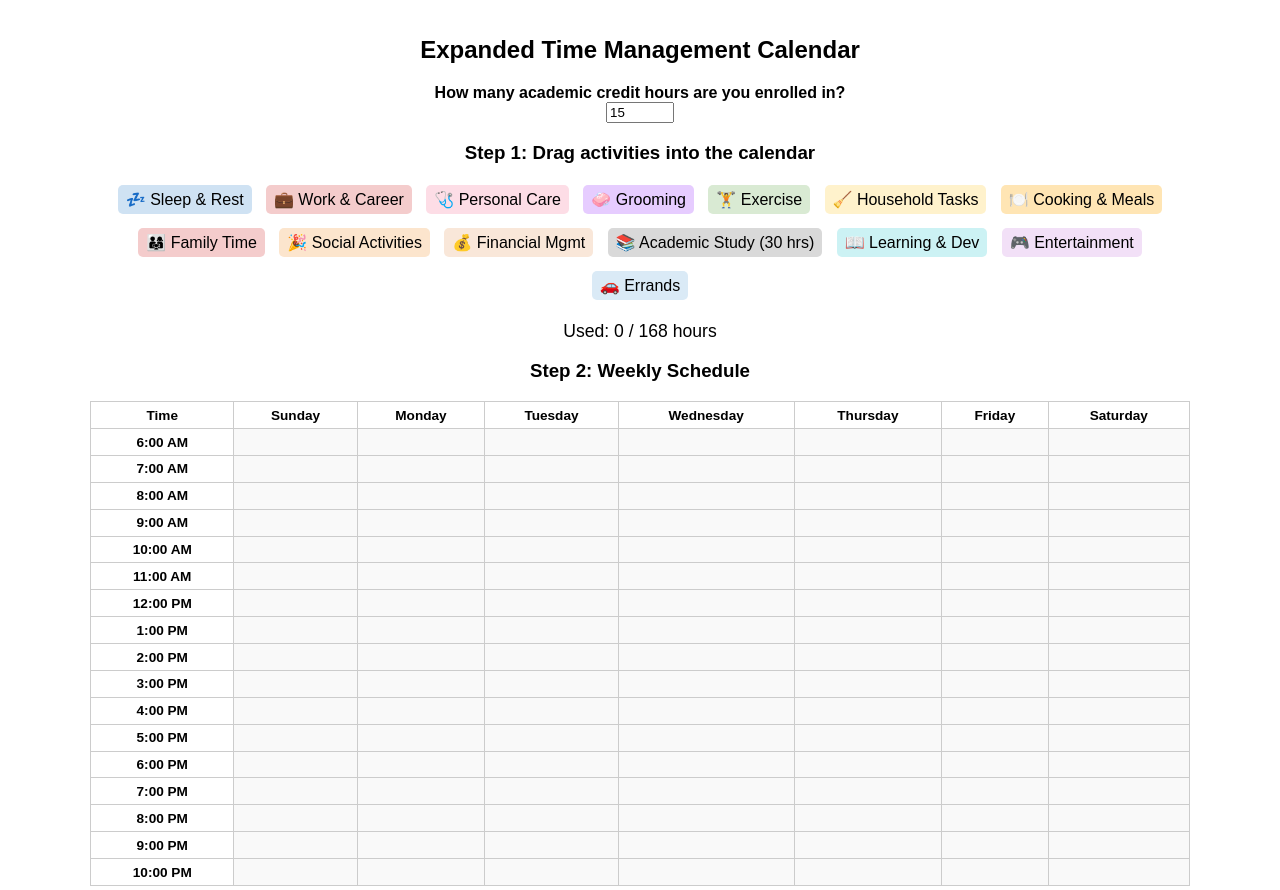
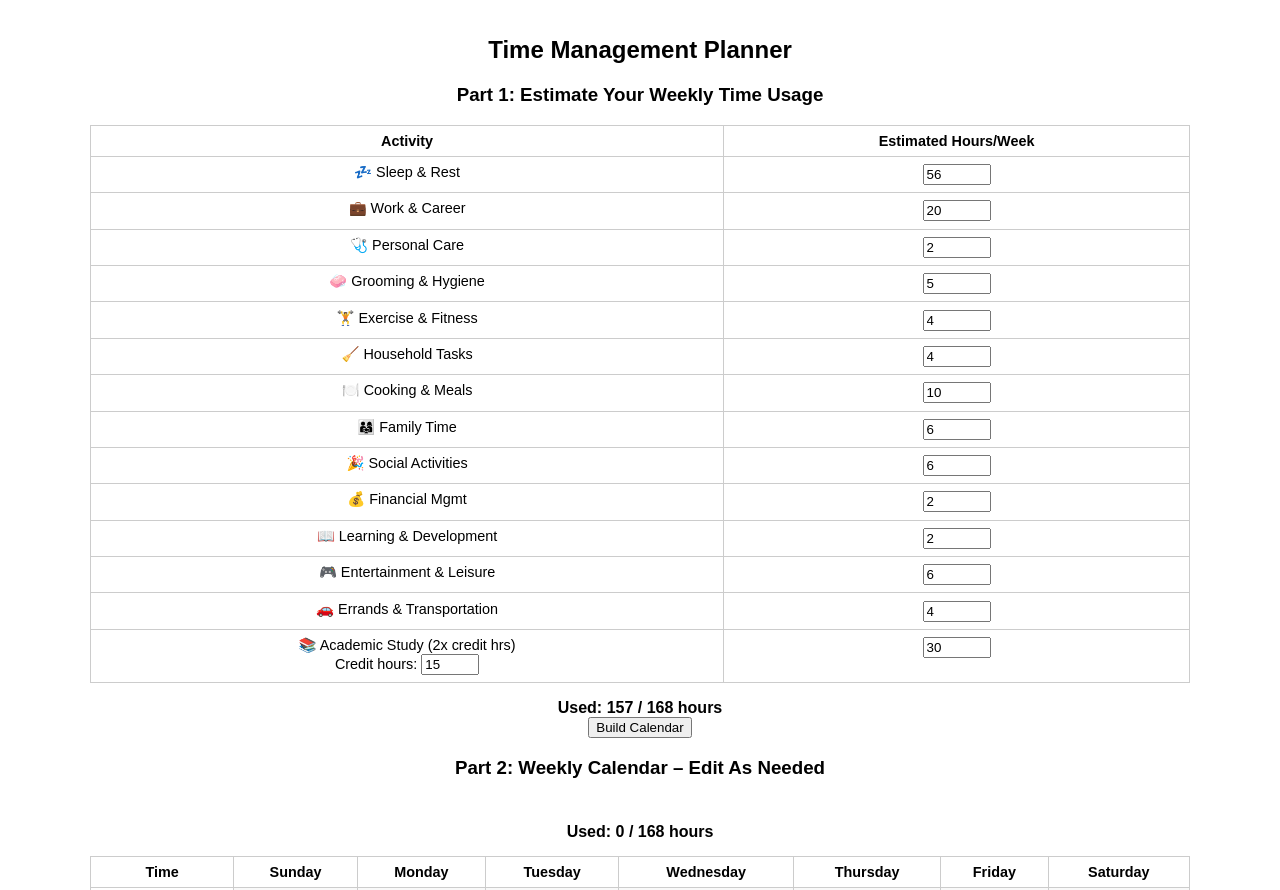
Before and after one commit to WSCC-InstructionalDesign/studenttimemanagementplanner, a plain HTML site: page index.html in a window 1280 px wide. Shown: the top 890 px of the page. Drawn offline with Linux system fonts and the light colour scheme.

Commit message:
Add files via upload

```diff
--- a/index.html
+++ b/index.html
@@ -2,67 +2,68 @@
 <html lang="en">
 <head>
   <meta charset="UTF-8" />
-  <title>Expanded Time Management Planner</title>
+  <title>2-Part Time Management Planner</title>
   <style>
     body { font-family: Arial, sans-serif; max-width: 1100px; margin: auto; padding: 1em; }
     h2, h3 { text-align: center; }
-    label { font-weight: bold; display: block; margin-top: 1em; }
-    table { width: 100%; border-collapse: collapse; margin-top: 1em; font-size: 0.85em; }
-    th, td { border: 1px solid #ccc; padding: 0.4em; text-align: center; vertical-align: top; min-height: 3em; }
-    td.dropzone { background-color: #f9f9f9; }
-    td.dropzone.over { background-color: #d0e0ff; }
-    .legend td { padding: 0.3em 0.5em; }
+    table { width: 100%; border-collapse: collapse; margin-top: 1em; font-size: 0.9em; }
+    th, td { border: 1px solid #ccc; padding: 0.5em; text-align: center; vertical-align: top; }
+    input[type=number] { width: 60px; }
+    .dropzone { background: #f9f9f9; min-height: 3em; }
+    .dropzone.over { background: #d0e0ff; }
+    .activity { padding: 0.3em 0.6em; margin: 0.2em; border-radius: 4px; cursor: grab; display: inline-block; white-space: nowrap; }
+    .legend td, .drag-area { padding: 0.3em 0.5em; }
+    .counter, .warning { text-align: center; margin-top: 1em; font-weight: bold; }
+    .warning { color: red; }
 
-    .activity { padding: 0.3em 0.5em; margin: 0.2em; border-radius: 5px; cursor: grab; display: inline-block; white-space: nowrap; }
+    /* Color codes */
+    .Sleep { background: #cfe2f3; } .Work { background: #f4cccc; } .Personal { background: #fddde6; }
+    .Grooming { background: #e6ccff; } .Fitness { background: #d9ead3; } .Household { background: #fff2cc; }
+    .Meals { background: #ffe5b4; } .Family { background: #f4cccc; } .Social { background: #fce5cd; }
+    .Finance { background: #f9e7d9; } .Academic { background: #d9d9d9; } .Learning { background: #ccf2f4; }
+    .Leisure { background: #f2e0f7; } .Errands { background: #daeaf6; }
 
-    /* Color-coded classes */
-    .Sleep { background-color: #cfe2f3; }        .Work { background-color: #f4cccc; }
-    .Personal { background-color: #fddde6; }     .Grooming { background-color: #e6ccff; }
-    .Fitness { background-color: #d9ead3; }      .Household { background-color: #fff2cc; }
-    .Meals { background-color: #ffe5b4; }        .Family { background-color: #f4cccc; }
-    .Social { background-color: #fce5cd; }       .Finance { background-color: #f9e7d9; }
-    .Academic { background-color: #d9d9d9; }     .Learning { background-color: #ccf2f4; }
-    .Leisure { background-color: #f2e0f7; }      .Errands { background-color: #daeaf6; }
-
-    .drag-area { display: flex; flex-wrap: wrap; gap: 0.5em; justify-content: center; margin-bottom: 1em; }
-    .counter { font-size: 1.1em; text-align: center; margin-top: 1em; }
-    .warning { color: red; font-weight: bold; }
+    .drag-area { display: flex; flex-wrap: wrap; gap: 0.4em; justify-content: center; margin-top: 1em; }
   </style>
 </head>
 <body>
 
-<h2>Expanded Time Management Calendar</h2>
+<h2>Time Management Planner</h2>
 
-<!-- Academic Credit Hour Prompt -->
-<div style="text-align:center;">
-  <label>How many academic credit hours are you enrolled in?</label>
-  <input type="number" id="credits" value="15" style="width:60px;" onchange="updateAcademicBlock()" />
-</div>
+<!-- PART 1: TIME ESTIMATES -->
+<h3>Part 1: Estimate Your Weekly Time Usage</h3>
+<form id="timeForm">
+  <table>
+    <tr><th>Activity</th><th>Estimated Hours/Week</th></tr>
+    <tr><td>💤 Sleep & Rest</td><td><input type="number" name="Sleep" value="56" /></td></tr>
+    <tr><td>💼 Work & Career</td><td><input type="number" name="Work" value="20" /></td></tr>
+    <tr><td>🩺 Personal Care</td><td><input type="number" name="Personal" value="2" /></td></tr>
+    <tr><td>🧼 Grooming & Hygiene</td><td><input type="number" name="Grooming" value="5" /></td></tr>
+    <tr><td>🏋️ Exercise & Fitness</td><td><input type="number" name="Fitness" value="4" /></td></tr>
+    <tr><td>🧹 Household Tasks</td><td><input type="number" name="Household" value="4" /></td></tr>
+    <tr><td>🍽️ Cooking & Meals</td><td><input type="number" name="Meals" value="10" /></td></tr>
+    <tr><td>👨‍👩‍👧 Family Time</td><td><input type="number" name="Family" value="6" /></td></tr>
+    <tr><td>🎉 Social Activities</td><td><input type="number" name="Social" value="6" /></td></tr>
+    <tr><td>💰 Financial Mgmt</td><td><input type="number" name="Finance" value="2" /></td></tr>
+    <tr><td>📖 Learning & Development</td><td><input type="number" name="Learning" value="2" /></td></tr>
+    <tr><td>🎮 Entertainment & Leisure</td><td><input type="number" name="Leisure" value="6" /></td></tr>
+    <tr><td>🚗 Errands & Transportation</td><td><input type="number" name="Errands" value="4" /></td></tr>
+    <tr><td>📚 Academic Study (2x credit hrs)<br>
+      Credit hours: <input type="number" id="credits" value="15" style="width:50px;" onchange="calcStudyHours()" /></td>
+      <td><input type="number" name="Academic" id="Academic" readonly /></td></tr>
+  </table>
+  <div class="counter" id="totalHours">Used: 0 / 168 hours</div>
+  <div class="warning" id="overHours" style="display:none;">⚠️ Over 168 hours! Adjust your inputs.</div>
+  <div style="text-align:center;"><button type="button" onclick="buildFromInputs()">Build Calendar</button></div>
+</form>
 
-<h3>Step 1: Drag activities into the calendar</h3>
+<!-- PART 2: DRAGGABLE CALENDAR -->
+<h3>Part 2: Weekly Calendar – Edit As Needed</h3>
+<div class="drag-area" id="dragArea"></div>
 
-<div class="drag-area" aria-label="Activity blocks">
-  <div class="activity Sleep" draggable="true" data-type="Sleep">💤 Sleep & Rest</div>
-  <div class="activity Work" draggable="true" data-type="Work">💼 Work & Career</div>
-  <div class="activity Personal" draggable="true" data-type="Personal">🩺 Personal Care</div>
-  <div class="activity Grooming" draggable="true" data-type="Grooming">🧼 Grooming</div>
-  <div class="activity Fitness" draggable="true" data-type="Fitness">🏋️ Exercise</div>
-  <div class="activity Household" draggable="true" data-type="Household">🧹 Household Tasks</div>
-  <div class="activity Meals" draggable="true" data-type="Meals">🍽️ Cooking & Meals</div>
-  <div class="activity Family" draggable="true" data-type="Family">👨‍👩‍👧 Family Time</div>
-  <div class="activity Social" draggable="true" data-type="Social">🎉 Social Activities</div>
-  <div class="activity Finance" draggable="true" data-type="Finance">💰 Financial Mgmt</div>
-  <div class="activity Academic" draggable="true" data-type="Academic" id="academicBlock">📚 Academic Study (30 hrs)</div>
-  <div class="activity Learning" draggable="true" data-type="Learning">📖 Learning & Dev</div>
-  <div class="activity Leisure" draggable="true" data-type="Leisure">🎮 Entertainment</div>
-  <div class="activity Errands" draggable="true" data-type="Errands">🚗 Errands</div>
-</div>
+<div class="counter" id="calendarHours">Used: 0 / 168 hours</div>
+<div class="warning" id="calendarWarning" style="display:none;">⚠️ You've exceeded 168 hours!</div>
 
-<div class="counter" id="hourCounter">Used: 0 / 168 hours</div>
-<div class="counter warning" id="warningMsg" style="display:none;">⚠️ You’ve exceeded 168 hours!</div>
-
-<!-- Calendar Grid -->
-<h3>Step 2: Weekly Schedule</h3>
 <table>
   <thead>
     <tr>
@@ -75,64 +76,91 @@
 </table>
 
 <script>
-const times = Array.from({ length: 17 }, (_, i) => {
+const categories = {
+  Sleep: "💤", Work: "💼", Personal: "🩺", Grooming: "🧼", Fitness: "🏋️",
+  Household: "🧹", Meals: "🍽️", Family: "👨‍👩‍👧", Social: "🎉", Finance: "💰",
+  Academic: "📚", Learning: "📖", Leisure: "🎮", Errands: "🚗"
+};
+const colors = {
+  Sleep: "Sleep", Work: "Work", Personal: "Personal", Grooming: "Grooming",
+  Fitness: "Fitness", Household: "Household", Meals: "Meals", Family: "Family",
+  Social: "Social", Finance: "Finance", Academic: "Academic", Learning: "Learning",
+  Leisure: "Leisure", Errands: "Errands"
+};
+
+const timeSlots = Array.from({ length: 17 }, (_, i) => {
   const hour = 6 + i;
-  const period = hour >= 12 ? 'PM' : 'AM';
-  const display = ((hour - 1) % 12 + 1) + ':00 ' + period;
-  return display;
+  const ampm = hour >= 12 ? 'PM' : 'AM';
+  return ((hour - 1) % 12 + 1) + ":00 " + ampm;
 });
 
-const calendarBody = document.getElementById("calendarBody");
-const hourCounter = document.getElementById("hourCounter");
-const warningMsg = document.getElementById("warningMsg");
-const academicBlock = document.getElementById("academicBlock");
-
-function updateHourCount() {
-  const cells = document.querySelectorAll("td.dropzone");
-  let total = 0;
-  cells.forEach(cell => {
-    if (cell.dataset.filled === "true") total++;
-  });
-  hourCounter.textContent = `Used: ${total} / 168 hours`;
-  warningMsg.style.display = total > 168 ? "block" : "none";
+function calcStudyHours() {
+  const credits = parseInt(document.getElementById("credits").value || 0);
+  document.getElementById("Academic").value = credits * 2;
+  calcTotalHours();
 }
 
-function updateAcademicBlock() {
-  const credits = parseInt(document.getElementById("credits").value || 0);
-  const hours = credits * 2;
-  academicBlock.innerText = `📚 Academic Study (${hours} hrs)`;
+function calcTotalHours() {
+  const form = document.getElementById("timeForm");
+  let total = 0;
+  for (const field of form.querySelectorAll("input[type=number]")) {
+    if (field.name && field.name !== "Academic") total += parseInt(field.value || 0);
+  }
+  total += parseInt(document.getElementById("Academic").value || 0);
+  document.getElementById("totalHours").textContent = `Used: ${total} / 168 hours`;
+  document.getElementById("overHours").style.display = total > 168 ? "block" : "none";
 }
 
-function createCalendar() {
-  for (let i = 0; i < times.length; i++) {
+document.querySelectorAll("input[type=number]").forEach(i => {
+  i.addEventListener("input", calcTotalHours);
+});
+
+function buildFromInputs() {
+  document.getElementById("dragArea").innerHTML = '';
+  const form = document.getElementById("timeForm");
+  for (const input of form.querySelectorAll("input[name]")) {
+    const cat = input.name;
+    const hours = parseInt(input.value || 0);
+    for (let i = 0; i < hours; i++) {
+      const block = document.createElement("div");
+      block.className = `activity ${colors[cat]}`;
+      block.textContent = `${categories[cat]} ${cat}`;
+      block.setAttribute("draggable", "true");
+      block.dataset.type = cat;
+      block.addEventListener("dragstart", e => {
+        e.dataTransfer.setData("text/plain", cat);
+      });
+      document.getElementById("dragArea").appendChild(block);
+    }
+  }
+}
+
+// Calendar creation
+const calendarBody = document.getElementById("calendarBody");
+function buildCalendar() {
+  for (let i = 0; i < timeSlots.length; i++) {
     const row = document.createElement("tr");
-    row.innerHTML = `<td><strong>${times[i]}</strong></td>`;
-    for (let day = 0; day < 7; day++) {
+    row.innerHTML = `<td><strong>${timeSlots[i]}</strong></td>`;
+    for (let d = 0; d < 7; d++) {
       const cell = document.createElement("td");
-      cell.classList.add("dropzone");
+      cell.className = "dropzone";
       cell.dataset.filled = "false";
-      cell.addEventListener("dragover", e => {
-        e.preventDefault();
-        cell.classList.add("over");
-      });
+      cell.addEventListener("dragover", e => { e.preventDefault(); cell.classList.add("over"); });
       cell.addEventListener("dragleave", () => cell.classList.remove("over"));
       cell.addEventListener("drop", e => {
         e.preventDefault();
-        cell.classList.remove("over");
         const type = e.dataTransfer.getData("text/plain");
-        if (!cell.dataset.filled || cell.dataset.filled === "false") {
-          const icon = document.querySelector(`.activity[data-type="${type}"]`).innerText.split(" ")[0];
-          cell.innerText = icon + " " + type;
-          cell.className = `dropzone ${type}`;
-          cell.dataset.filled = "true";
-          updateHourCount();
-        }
+        const icon = categories[type];
+        cell.textContent = `${icon} ${type}`;
+        cell.className = `dropzone ${colors[type]}`;
+        cell.dataset.filled = "true";
+        updateCalendarHours();
       });
       cell.addEventListener("click", () => {
-        cell.innerText = "";
+        cell.textContent = "";
         cell.className = "dropzone";
         cell.dataset.filled = "false";
-        updateHourCount();
+        updateCalendarHours();
       });
       row.appendChild(cell);
     }
@@ -140,15 +168,19 @@ function createCalendar() {
   }
 }
 
-document.querySelectorAll(".activity").forEach(item => {
-  item.addEventListener("dragstart", e => {
-    e.dataTransfer.setData("text/plain", e.target.dataset.type);
+function updateCalendarHours() {
+  let total = 0;
+  document.querySelectorAll("td.dropzone").forEach(c => {
+    if (c.dataset.filled === "true") total++;
   });
-});
+  document.getElementById("calendarHours").textContent = `Used: ${total} / 168 hours`;
+  document.getElementById("calendarWarning").style.display = total > 168 ? "block" : "none";
+}
 
-createCalendar();
-updateAcademicBlock();
-updateHourCount();
+// Init
+calcStudyHours();
+calcTotalHours();
+buildCalendar();
 </script>
 
 </body>
```
